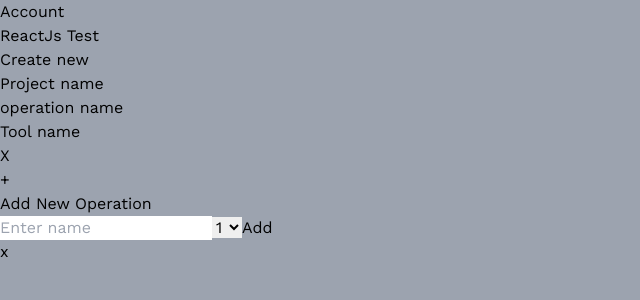
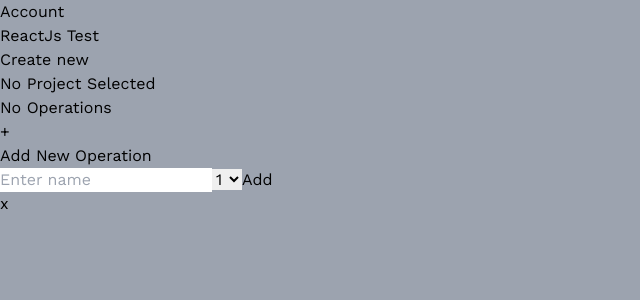
Before and after one commit to toakshh/zimension, a React (Vite) app: page / in a window 1280 px wide. Shown: the top 300 px of the page, without its empty margins (0-640 px from the left). Built offline with nearby package versions, Linux system fonts and the light colour scheme; the HTML template or start-up script is replaced by a standard one.

Commit message:
fixed operations added to all project list && minor changes

```diff
--- a/src/components/Body.tsx
+++ b/src/components/Body.tsx
@@ -1,18 +1,48 @@
+/* eslint-disable react-refresh/only-export-components */
 import Menu from "./Menu";
 import Sidebar from "./Sidebar";
 import Main from "./Main";
-import { useState } from "react";
+import { memo, useState } from "react";
 
+type AllProjects = { name: string; operations: [] }[];
 const Body = () => {
-  const [slide, setSlide] = useState<boolean>(true);
+  const [slide, setSlide] = useState<boolean>(true); // keep track of sidebar open or closed
+  const [allProjects, setAllProjects] = useState<AllProjects>([]); //list of all projects
+
+  const updateAllProjects: React.Dispatch<React.SetStateAction<AllProjects>> = (
+    callback
+  ) => {
+    setAllProjects((prevProjects) =>
+      typeof callback === "function" ? callback(prevProjects) : callback
+    );
+  };
+  const [currentProject, setCurrentProject] = useState<{
+    name: string;
+    operations: { name: string; count: number }[];
+  }>({
+    name: "",
+    operations: [],
+  });
 
   return (
     <div className="flex lg:flex-row flex-col min-h-screen">
-      <Menu />
-      <Main setSlide={setSlide} slide={slide} />
-      <Sidebar slide={slide} setSlide={setSlide} />
+      <Menu
+        allProjects={allProjects}
+        setAllProjects={updateAllProjects}
+        setCurrentProject={setCurrentProject}
+      />
+
+      <Main setSlide={setSlide} slide={slide} currentProject={currentProject} />
+
+      <Sidebar
+        slide={slide}
+        setSlide={setSlide}
+        setCurrentProject={setCurrentProject}
+        setAllProjects={setAllProjects}
+        currentProject={currentProject}
+      />
     </div>
   );
 };
 
-export default Body;
+export default memo(Body);
--- a/src/components/Main.tsx
+++ b/src/components/Main.tsx
@@ -1,37 +1,58 @@
-import React from "react";
+/* eslint-disable react-refresh/only-export-components */
+import { memo } from "react";
+
 type customType = {
   setSlide: (para: boolean) => void;
   slide: boolean;
+  currentProject: {
+    name: string;
+    operations: { name: string; count: number }[];
   };
+};
+
+/**
+ * @param selectedProject
+ * @returns Object { name: "", operations: (2) […] }
+ */
+
 const Main = (props: customType) => {
-  const { setSlide, slide } = props;
+  const { setSlide, slide, currentProject } = props;
+
   return (
-    <main className="bg-gray-400 lg:w-[55%] w-full p-10 flex flex-col justify-center items-center gap-10  overflow-scroll md:min-h-screen h-full">
+    <main className="bg-gray-400 lg:w-[55%] w-full p-10 flex flex-col justify-center items-center gap-10   md:min-h-screen h-full">
       {/* project name */}
       <div className="px-10 py-4 bg-white rounded-lg font-medium text-xl">
-        Project name
+        {currentProject.name ? (
+          currentProject.name
+        ) : (
+          <h2 className="text-black text-2xl">No Project Selected</h2>
+        )}
       </div>
       {/* operation section */}
-      {Array(1)
-        .fill(0)
-        .map((e, i) => {
+      {currentProject.operations.length <= 0 ? (
+        <h2 className="text-black font-extrabold text-2xl">No Operations</h2>
+      ) : (
+        currentProject.operations?.map(
+          (e: { name: string; count: number }, i: number) => {
             return (
               <div
-              key={e + i}
+                key={e.name + i}
                 className="flex sm:flex-row flex-col justify-center items-center sm:gap-10 gap-2  px-3 py-2 w-full border-b border-gray-500 "
               >
                 <div className="border-2 border-red-800 bg-red-200 text-red-900 p-3 rounded-xl text-xl">
-                operation name
+                  {e.name}
                 </div>
-              <div className="bg-gray-700 text-white font-semibold p-4 rounded-md">
-                Tool name
+                <div className="bg-gray-700 text-xl text-white font-semibold py-3 px-10 rounded-md">
+                  {e.count}
                 </div>
                 <button className="bg-red-600 hover:shadow-lg px-4 py-2 text-lg font-semibold text-white  rounded-full">
                   X
                 </button>
               </div>
             );
-        })}
+          }
+        )
+      )}
 
       {/* new operation section */}
       <button
@@ -44,4 +65,4 @@ const Main = (props: customType) => {
   );
 };
 
-export default Main;
+export default memo(Main);
--- a/src/components/Menu.tsx
+++ b/src/components/Menu.tsx
@@ -1,4 +1,6 @@
-import React, { useState } from "react";
+/* eslint-disable @typescript-eslint/no-explicit-any */
+/* eslint-disable react-refresh/only-export-components */
+import React, { memo, useState } from "react";
 import "react-responsive-modal/styles.css";
 import { Modal } from "react-responsive-modal";
 import ModalComponent from "./ModalComponent";
@@ -12,12 +14,19 @@ import ModalComponent from "./ModalComponent";
  *@function handleSubmit - handles submit
  */
 
-type AllProjects = { name: string; operations: [] }[];
+// type declarations
+type CurrentProjectType = { name: string; count: number }[];
+type AllProjects = { name: string; operations: CurrentProjectType }[];
+type PropsCheck = {
+  allProjects: AllProjects;
+  setAllProjects: React.Dispatch<React.SetStateAction<AllProjects>>;
+  setCurrentProject: React.Dispatch<React.SetStateAction<CurrentProjectType>>;
+};
 
-const Menu = () => {
-  const [allProjects, setAllProjects] = useState<AllProjects>([]); //list of all projects
+const Menu = (props: PropsCheck) => {
+  const { allProjects, setAllProjects, setCurrentProject } = props;
 
-  // Modal handlers
+  // for Modal
   const [open, setOpen] = useState(false);
   const onOpenModal = () => setOpen(true);
   const onCloseModal = () => setOpen(false);
@@ -36,11 +45,11 @@ const Menu = () => {
     const regex = /^[A-Za-z0-9]+$/;
     e.preventDefault();
     if (regex.test(val)) {
-      if (allProjects.some((project) => project.name === val)) {
+      if (allProjects?.some((project) => project.name === val)) {
         alert("This project already exists.");
         return;
       }
-      const newProject: { name: string; operations: [] } = {
+      const newProject: { name: string; operations: CurrentProjectType } = {
         name: val,
         operations: [],
       };
@@ -51,21 +60,32 @@ const Menu = () => {
     }
   };
 
+  // handle project selection
+  const handleProjectSelect = (selectedProject: any) => {
+    setCurrentProject(selectedProject);
+  };
+
   return (
     <aside className="bg-blue-500 lg:w-[25%] w-full rounded-xl flex flex-col justify-start  items-center p-3 ">
       <h3 className="text-3xl font-extrabold text-white">ReactJs Test</h3>
-      <div className="flex flex-col justify-start pt-10 items-center h-full w-full  overflow-auto ">
-        <div className="flex flex-col gap-8 pb-12 min-h-max overflow-scroll scroll-smooth sm:mx-0 mx-4 scrollHide max-w-fit">
-          {allProjects?.map((project, i) => {
+      <div className="flex flex-col justify-start pt-10 items-center h-full w-full ">
+        <div className="flex flex-col gap-8 pb-12 min-h-max scroll-smooth sm:mx-0 mx-4 scrollHide max-w-fit">
+          {allProjects?.map(
+            (
+              project: { name: string; operations: CurrentProjectType },
+              i: number
+            ) => {
               return (
                 <h4
                   key={project.name + i}
+                  onClick={() => handleProjectSelect(project)}
                   className="px-20 py-4 bg-white text-gray-800 font-bold rounded-xl cursor-pointer hover:hover-cards shadow-md"
                 >
                   {project.name}
                 </h4>
               );
-          })}
+            }
+          )}
         </div>
 
         <button
@@ -86,4 +106,4 @@ const Menu = () => {
   );
 };
 
-export default Menu;
+export default memo(Menu);
--- a/src/components/Navbar.tsx
+++ b/src/components/Navbar.tsx
@@ -1,9 +1,7 @@
-import React from "react";
-
 const Navbar = () => {
   return (
     <nav className="bg-white flex flex-row-reverse p-3 border-b-2 border-b-gray-500">
-      Account
+      <div className="border border-gray-200 rounded-3xl p-2">Account</div>
     </nav>
   );
 };
--- a/src/components/Sidebar.tsx
+++ b/src/components/Sidebar.tsx
@@ -1,13 +1,24 @@
-import React, { useState } from "react";
+/* eslint-disable react-refresh/only-export-components */
+import React, { memo, useEffect, useState } from "react";
 import { dropDownValues } from "../constant/constant";
 
-type propsType = {
+type AllProjects = { name: string; operations: [] }[];
+type PropsType = {
   slide: boolean;
   setSlide: (para: boolean) => void;
+  setAllProjects: React.Dispatch<React.SetStateAction<AllProjects>>;
+  setCurrentProject: React.Dispatch<
+    React.SetStateAction<{
+      name: string;
+      operations: { name: string; count: number }[];
+    }>
+  >;
+  currentProject: { name: string; operations: [] };
 };
 
-const Sidebar = (props: propsType) => {
-  const { slide, setSlide } = props;
+const Sidebar = (props: PropsType) => {
+  const { slide, setSlide, setCurrentProject, setAllProjects, currentProject } =
+    props;
   const [formData, setFormData] = useState<{
     name: string;
     count: number;
@@ -17,24 +28,56 @@ const Sidebar = (props: propsType) => {
   });
 
   // to handle change
-  const handleChange = (e: React.ChangeEvent<HTMLInputElement>) => {
+  const handleChange = (
+    e: React.ChangeEvent<HTMLSelectElement | HTMLInputElement>
+  ) => {
     setFormData((prevData) => ({
       ...prevData,
       [e.target.name]: e.target.value.trim(),
     }));
   };
 
-  // to handle submit
+  // to handle submit/add
   const handleAdd = (e: React.MouseEvent<HTMLButtonElement>) => {
     e.preventDefault();
-    if (!formData.name || formData.name.trim() === "") return;
-    if (!formData.count || formData.count < 1) return;
-    setFormData({
-      name: "",
-      count: 1,
+    if (!currentProject.name) {
+      alert("Please select/create any project to add");
+    } else {
+      if (!formData.name || formData.name.split(" ").join("") === "") {
+        alert("Please fill the operation name first ");
+        return;
+      }
+      if (!formData.count || formData.count < 1) return;
+      // setting current selected project to the current project
+      setCurrentProject((prev) => {
+        if (!prev) return prev;
+        return {
+          ...prev,
+          operations: [
+            ...prev.operations,
+            { name: formData.name, count: formData.count },
+          ],
+        };
+      });
+
+      // reseting form
+      setFormData({
+        name: "",
+        count: 1,
+      });
+    }
+  };
+
+  useEffect(() => {
+    // updating allProject list once the operations is added
+    setAllProjects((prevProjects) => {
+      const updatedProjects = prevProjects.map((project) =>
+        project.name === currentProject.name ? currentProject : project
+      );
+      return updatedProjects;
+      // console.log("updated one project :", updatedProjects);
     });
-    console.log(formData);
-  };
+  }, [currentProject]);
 
   return (
     <aside
@@ -88,4 +131,4 @@ const Sidebar = (props: propsType) => {
   );
 };
 
-export default Sidebar;
+export default memo(Sidebar);
--- a/src/index.css
+++ b/src/index.css
@@ -12,6 +12,7 @@ body {
   font-family: "Work Sans", sans-serif;
   overflow-x: hidden;
   background: #9ca3af;
+  scroll-behavior: smooth;
 }
 @layer utilities {
   .btn-danger {
```
Lines whose indentation alone changed are shown as unchanged.
